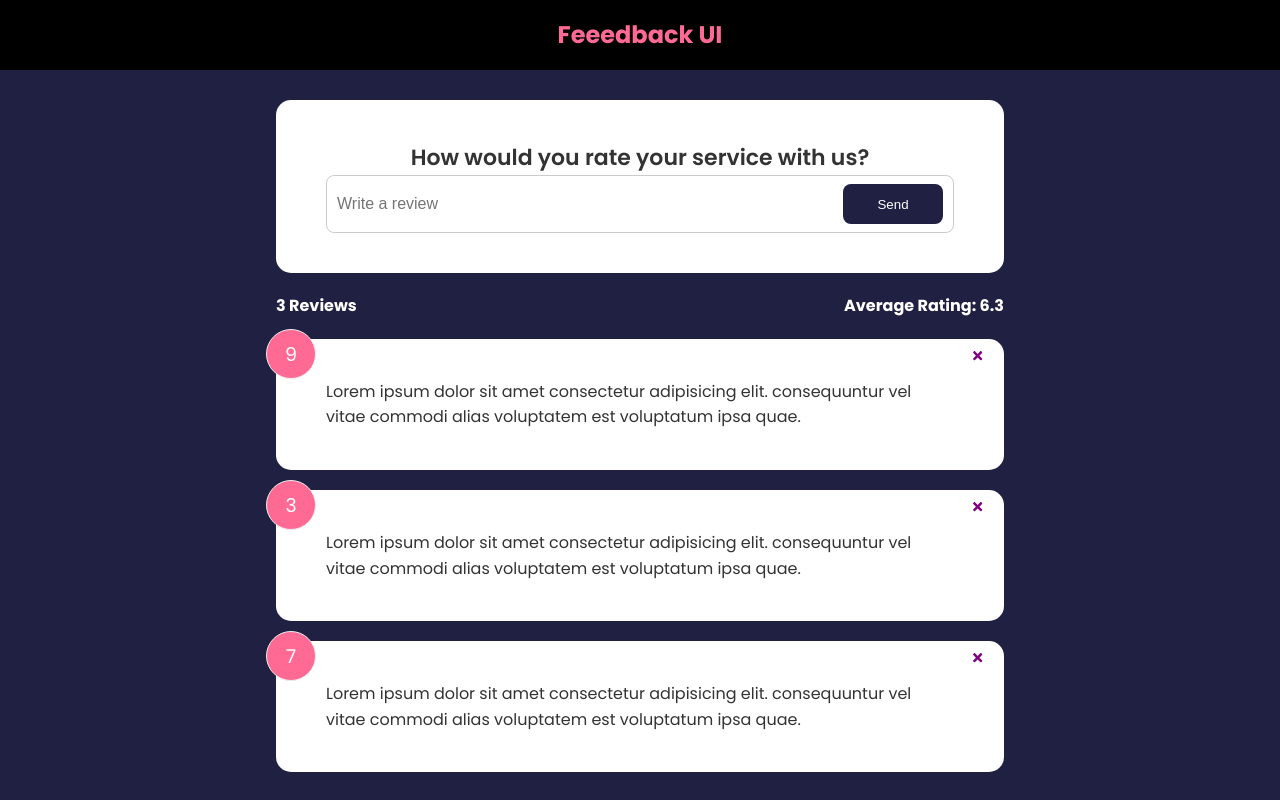
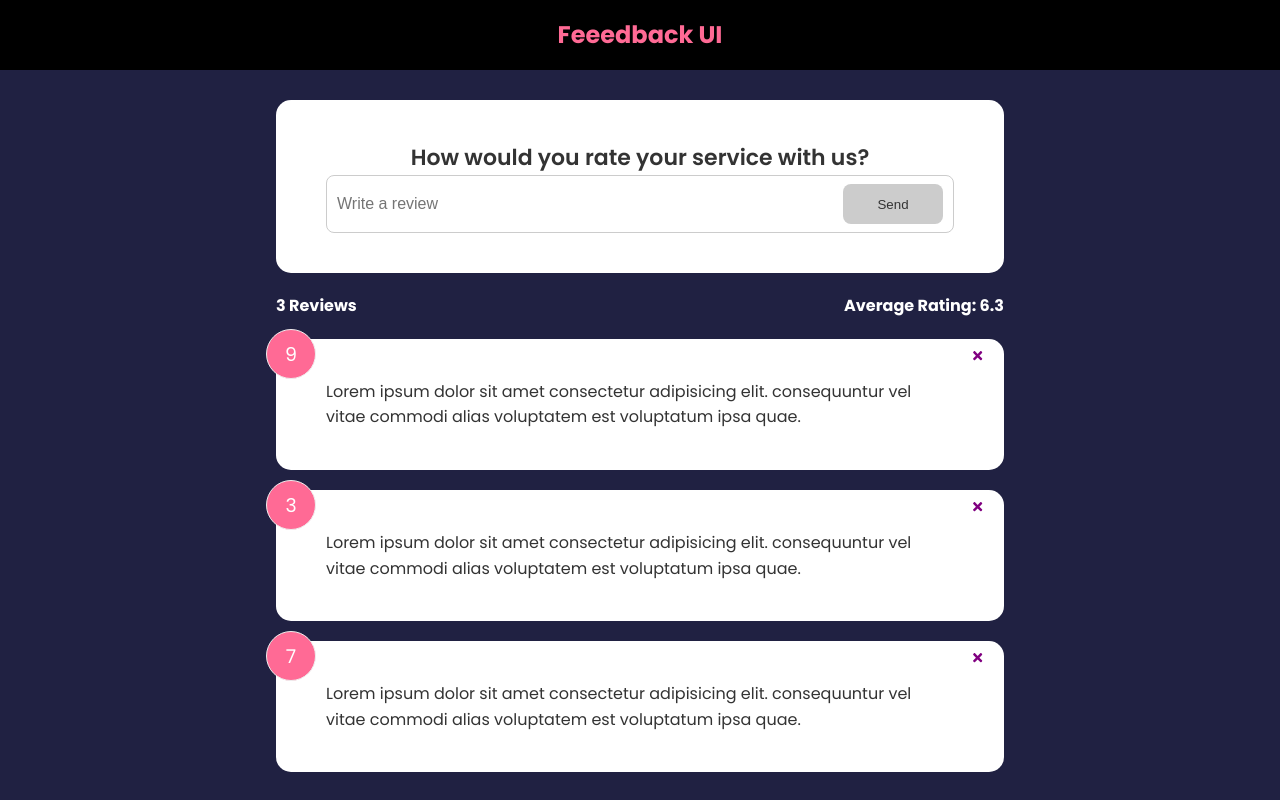
Before and after one commit to alexelmore/react-feedback-app, a React (Create React App) app in the folder feed-app/: page / in a window 1280 px wide. Built offline with nearby package versions, Linux system fonts and the light colour scheme.

Commit message:
Add conditional review message that gets displayed to the user

```diff
--- a/feed-app/src/components/FeedbackForm.jsx
+++ b/feed-app/src/components/FeedbackForm.jsx
@@ -6,6 +6,8 @@ import Button from "./shared/Button";
 function FeedbackForm() {
   // State for form
   const [review, setReview] = useState("");
+  const [btnDisabled, setBtnDisabled] = useState(true);
+  const [message, setMessage] = useState("");
 
   // Function to handle form submission
   const submitForm = (e) => {
@@ -16,6 +18,16 @@ function FeedbackForm() {
   // Function to handle user entered in text
   const handleTextChange = (e) => {
     const textValue = e.target.value;
+    if (textValue === "") {
+      setBtnDisabled(true);
+      setMessage(null);
+    } else if (textValue !== "" && textValue.trim().length >= 10) {
+      setBtnDisabled(false);
+      setMessage("");
+    } else {
+      setBtnDisabled(true);
+      setMessage("Your review must be at least 10 characters long.");
+    }
     setReview(textValue);
   };
   return (
@@ -29,10 +41,11 @@ function FeedbackForm() {
             placeholder="Write a review"
             value={review}
           />
-          <Button type={"submit"} isDisable={false} version={"btn-primary"}>
+          <Button type="submit" isDisabled={btnDisabled}>
             Send
           </Button>
         </div>
+        {message && <div className="message">{message}</div>}
       </form>
     </Card>
   );
--- a/feed-app/src/components/shared/Button.jsx
+++ b/feed-app/src/components/shared/Button.jsx
@@ -3,7 +3,7 @@ import PropTypes from "prop-types";
 // Shared Button Component
 function Button({ children, version, type, isDisabled }) {
   return (
-    <button type={type} className={`btn ${version}`} disabled={isDisabled}>
+    <button type={type} className={`btn btn-${version}`} disabled={isDisabled}>
       {children}
     </button>
   );
@@ -12,12 +12,13 @@ function Button({ children, version, type, isDisabled }) {
 // Default Props
 Button.defaultProps = {
   type: "submit",
-  version: "",
+  version: "primary",
   isDisabled: false,
 };
 
 // Prop types
 Button.propTypes = {
+  children: PropTypes.node.isRequired,
   type: PropTypes.string,
   version: PropTypes.string,
   isDisabled: PropTypes.bool,
```
